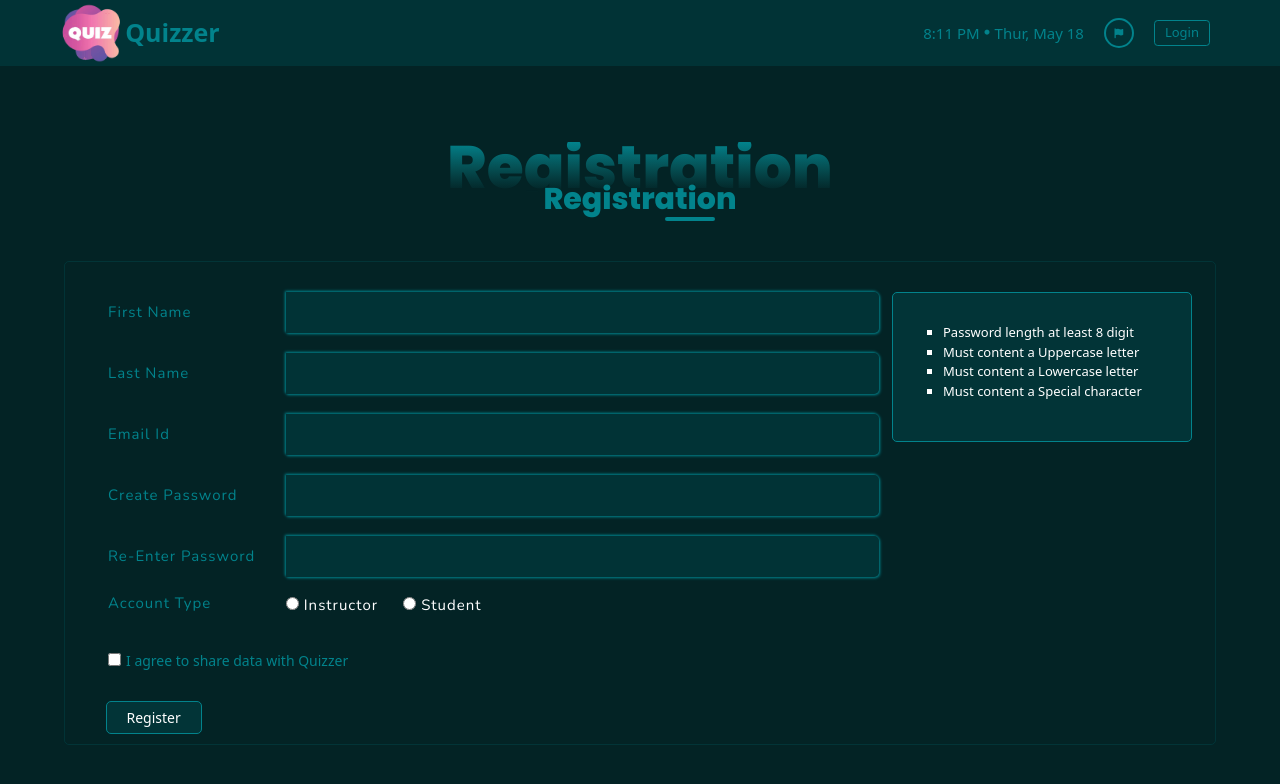
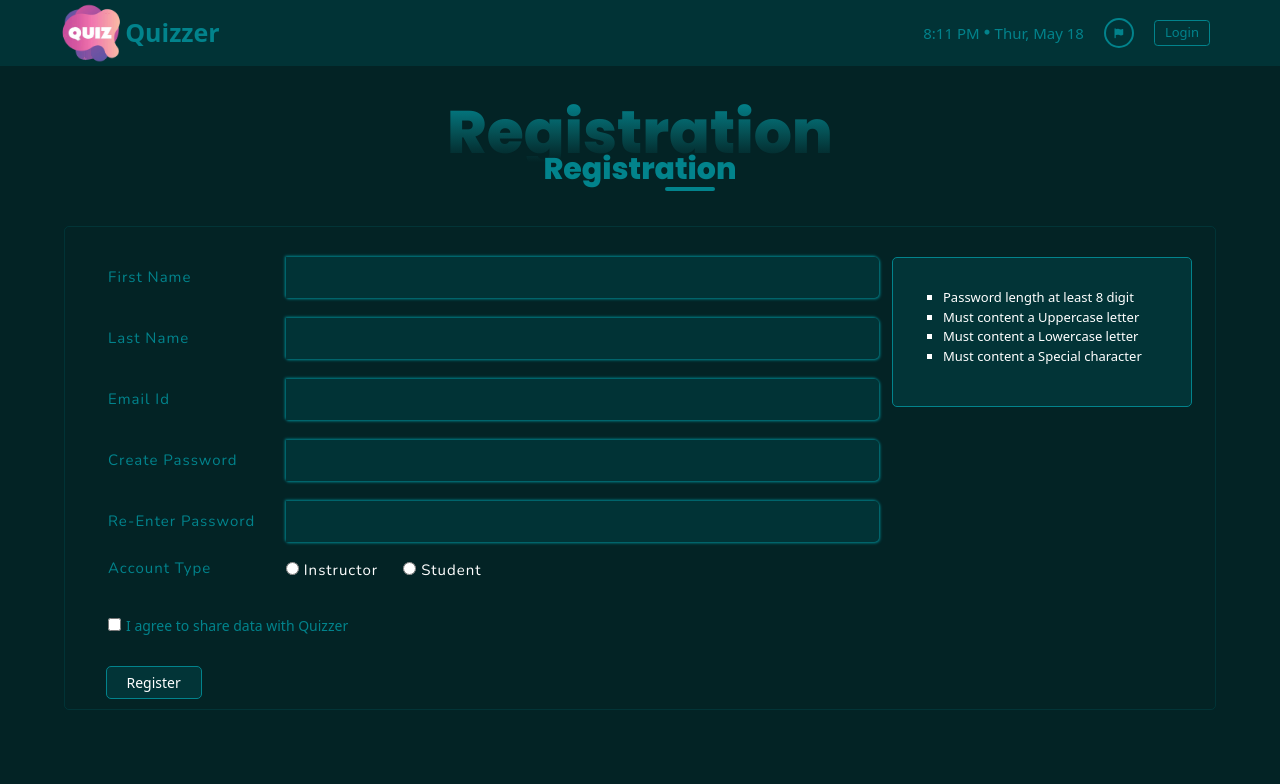
Before and after one commit to MernWala/Quizzer, a React (Create React App) app: page /app/new-user in a window 1280 px wide. Shown: the top 784 px of the page. Built offline with nearby package versions, Linux system fonts and the light colour scheme.

Commit message:
minor correction

```diff
--- a/src/Components/Jumbotron.js
+++ b/src/Components/Jumbotron.js
@@ -8,7 +8,7 @@ function Jumbotron(props) {
     }
 
     return (
-        <div className="header mb-4">
+        <div className="header mb-5">
             <span className='header-faded-text'>{props.text}</span>
             <span className="header-text">{props.text}</span>
             <p style={customStyleObject}></p>
--- a/src/styles/jumbo.scss
+++ b/src/styles/jumbo.scss
@@ -4,18 +4,17 @@
 .header {
     user-select: none;
     @include center-center();
-    padding-top: 2rem;
     position: relative;
     width: calc(100% - 1rem);
     flex-direction: column;
-    min-height: 15rem;
+    min-height: 10rem;
 
     span:nth-child(1) {
         position: relative;
         z-index: -5;
         font-size: 6rem;
         font-weight: 800;
-        line-height: 5rem;
+        line-height: 1;
         background-image: linear-gradient(to bottom, #02838c, #046970, #055155, #04393c, #032325);
         font-family: 'Poppins', sans-serif;
         -webkit-text-fill-color: transparent;
```
